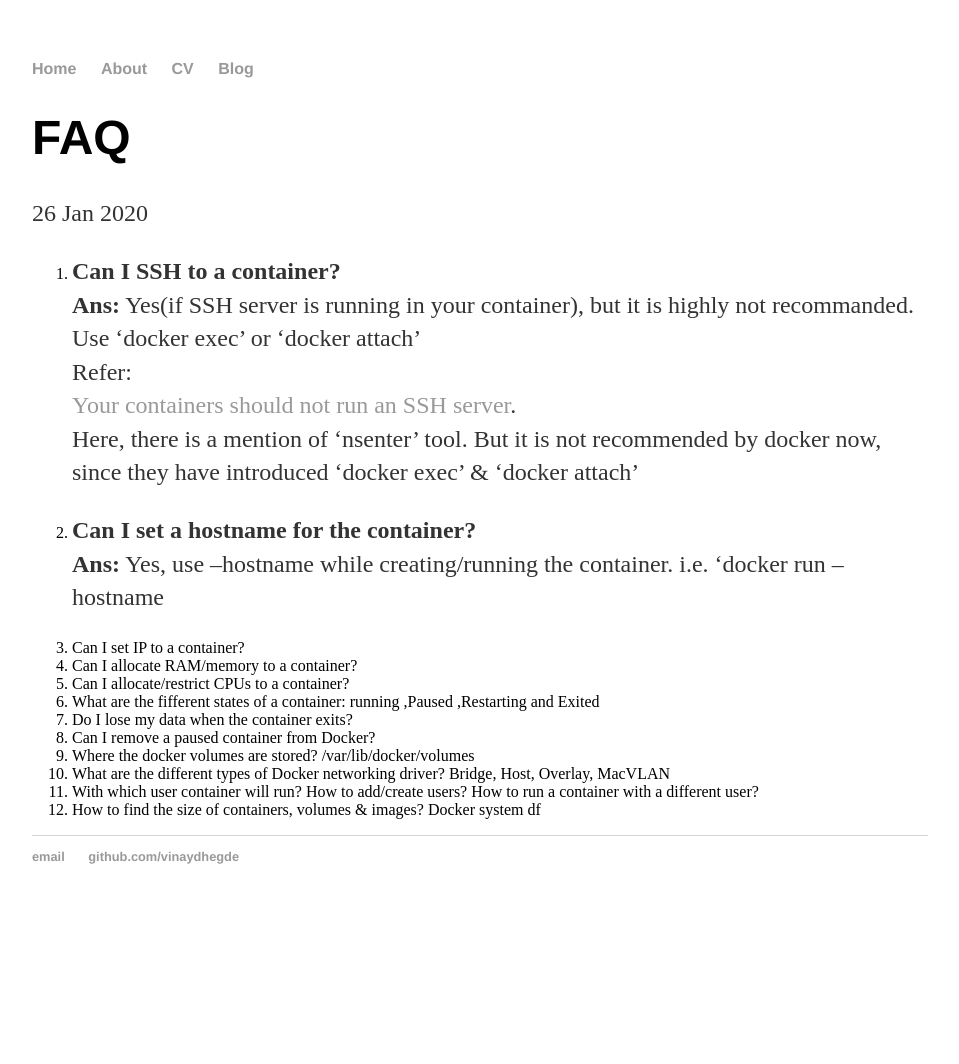
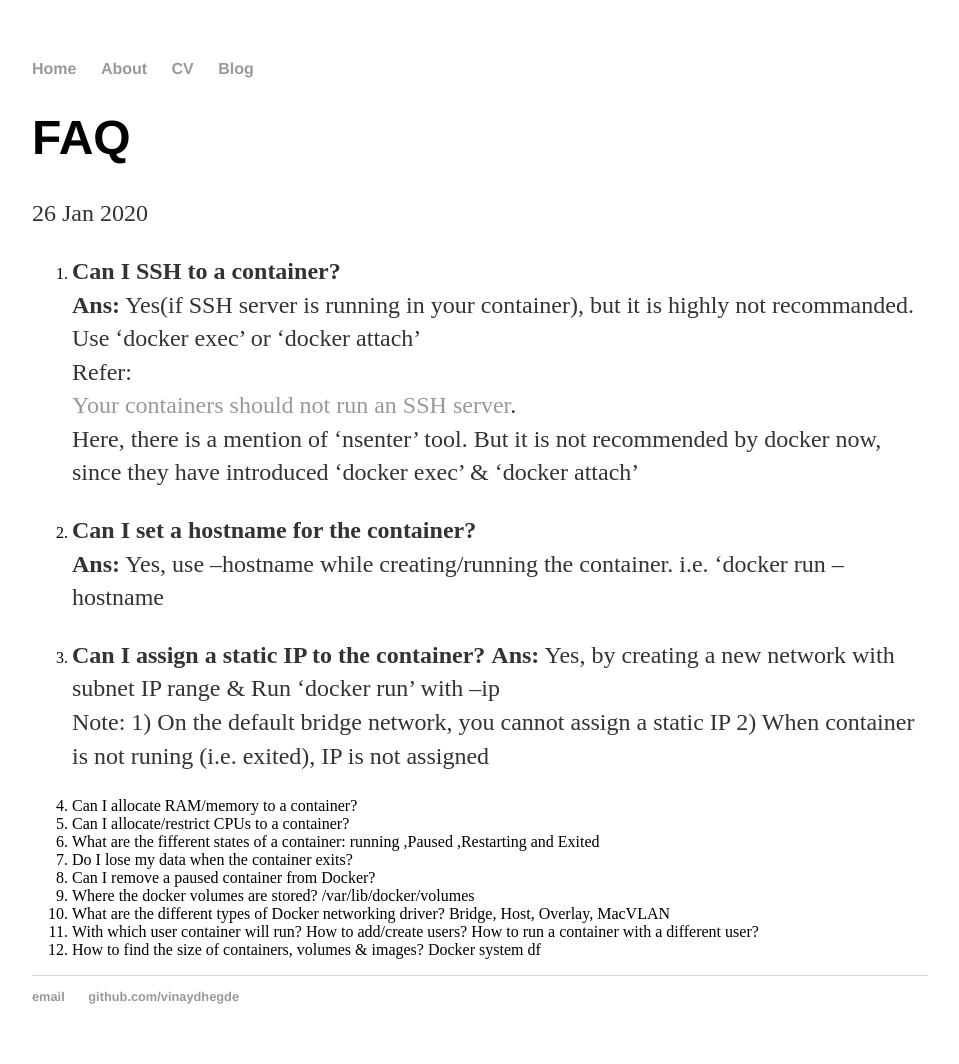
Before and after one commit to vinaydhegde/vinaydhegde.github.io, a Jekyll site: the page built from _posts/2020-01-26-FAQ.md, in a window 1280 px wide. Shown: the whole page, without its empty margins (160-1119 px from the left). Built offline with Jekyll 4.4.1, drawn with Linux system fonts in a browser that asks for light colours; before the commit the page ends 924 px from its top, so only the background shows below that.

Commit message:
Update 2020-01-26-FAQ.md

```diff
--- a/_posts/2020-01-26-FAQ.md
+++ b/_posts/2020-01-26-FAQ.md
@@ -14,7 +14,10 @@ Here, there is a mention of 'nsenter' tool. But it is not recommended by docker
 2. **Can I set a hostname for the container?**
 **Ans:** Yes, use --hostname while creating/running the container. i.e. 'docker run --hostname <hostname> <image_name>
 
-3. Can I set IP to a container?
+3.  **Can I assign a static IP to the container?**
+**Ans:** Yes, by creating a new network with subnet IP range & Run 'docker run' with --ip
+Note: 1) On the default bridge network, you cannot assign a static IP 2) When container is not runing (i.e. exited), IP is not assigned
+
 4. Can I allocate RAM/memory to a container?
 5. Can I allocate/restrict CPUs to a container?
 6. What are the fifferent states of a container: running ,Paused ,Restarting and Exited
```
